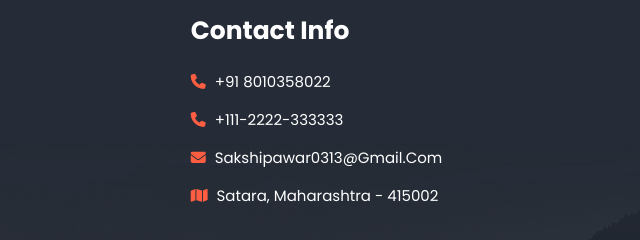
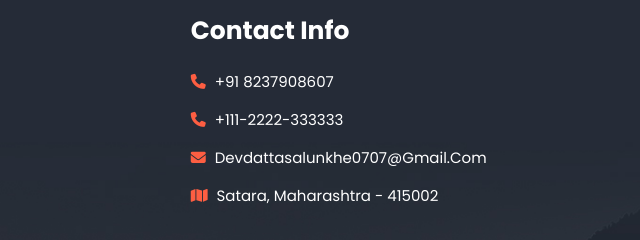
Before and after one commit to Devdatta007/TravelManagementSystem, a plain HTML site: page index.html in a window 1280 px wide. Shown: the part 949-1189 px from the top of the page, 640-1280 px from the left. Drawn offline with Linux system fonts and the light colour scheme.

Commit message:
Update index.html

```diff
--- a/index.html
+++ b/index.html
@@ -425,9 +425,9 @@ h2{
        </div>
        <div class="box">
        <h3>contact info</h3>
-          <a href="#"> <i class="fas fa-phone"></i> +91 8010358022 </a>
+          <a href="#"> <i class="fas fa-phone"></i> +91 8237908607 </a>
           <a href="#"> <i class="fas fa-phone"></i> +111-2222-333333 </a>
-          <a href="#"> <i class="fas fa-envelope"></i> sakshipawar0313@gmail.com </a>
+          <a href="#"> <i class="fas fa-envelope"></i> devdattasalunkhe0707@gmail.com </a>
           <a href="#"> <i class="fas fa-map"></i> Satara, Maharashtra - 415002 </a>
        </div>
        <div class="box">
@@ -533,4 +533,5 @@ function validateForm(){
 }
    </script>
 </body>
+
 </html>
```
